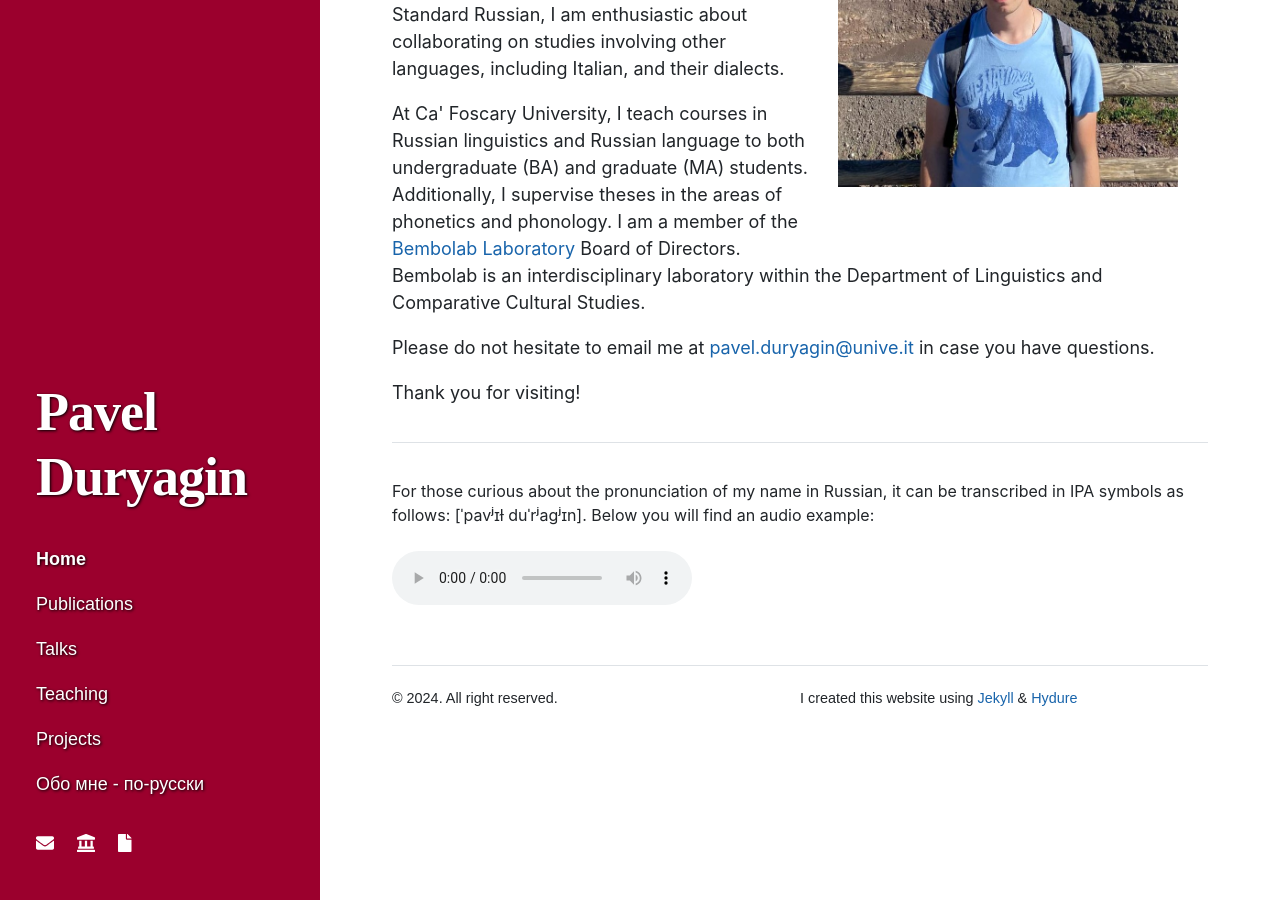
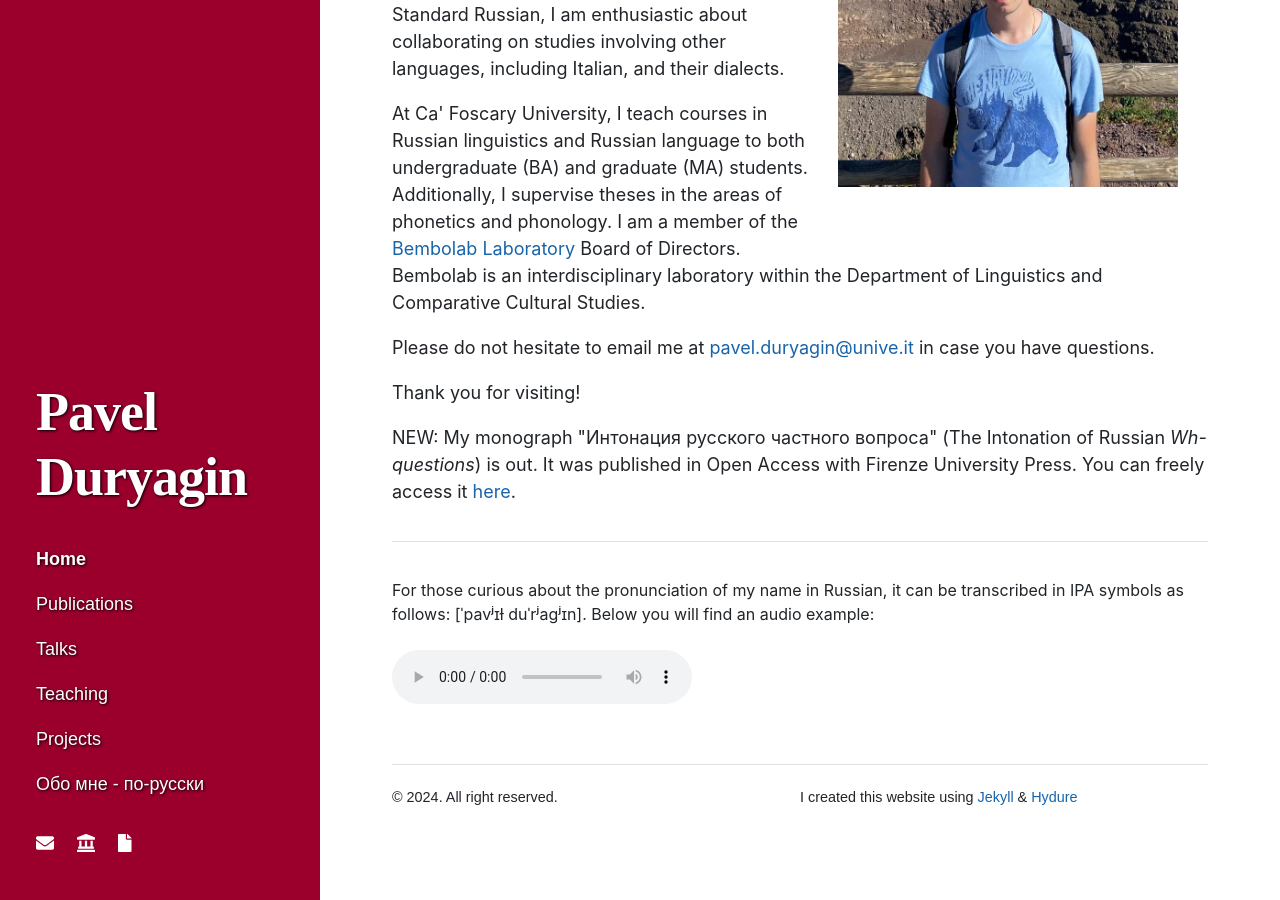
Before and after one commit to pavelduryagin/pavelduryagin.github.io, a Jekyll site: the page built from index.html, in a window 1280 px wide and 900 px high, scrolled down 529 px. Built offline with Jekyll 4.4.1, drawn with Linux system fonts in a browser that asks for light colours; nearby versions of some CDN libraries.

Commit message:
Update index.html

```diff
--- a/index.html
+++ b/index.html
@@ -27,6 +27,9 @@ title: Welcome!
 
 <p>Thank you for visiting!</p>
 
+<p>NEW: My monograph "Интонация русского частного вопроса" (The Intonation of Russian <i>Wh-questions</i>) is out. It was published in Open Access with Firenze University Press.
+    You can freely access it <a href="https://books.fupress.com/catalogue/-----the-intonation-of-russian-iwhi-questions/15080" target=”_blank”>here</a>.</p>
+
 <hr>
 
 <font size="3"><p>For those curious about the pronunciation of my name in Russian, it can be transcribed in IPA symbols as follows: [ˈpavʲɪɫ duˈrʲagʲɪn].
```
